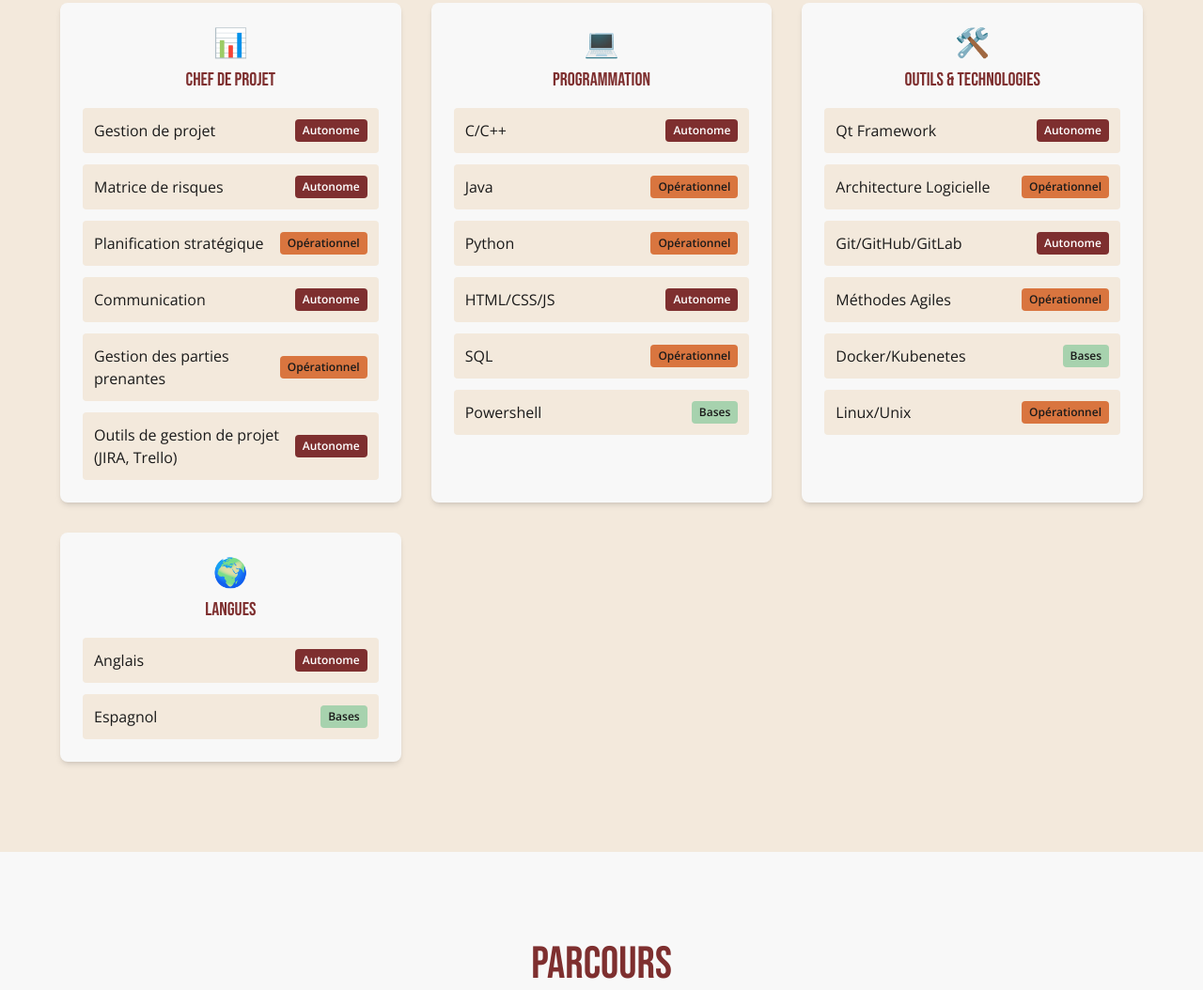
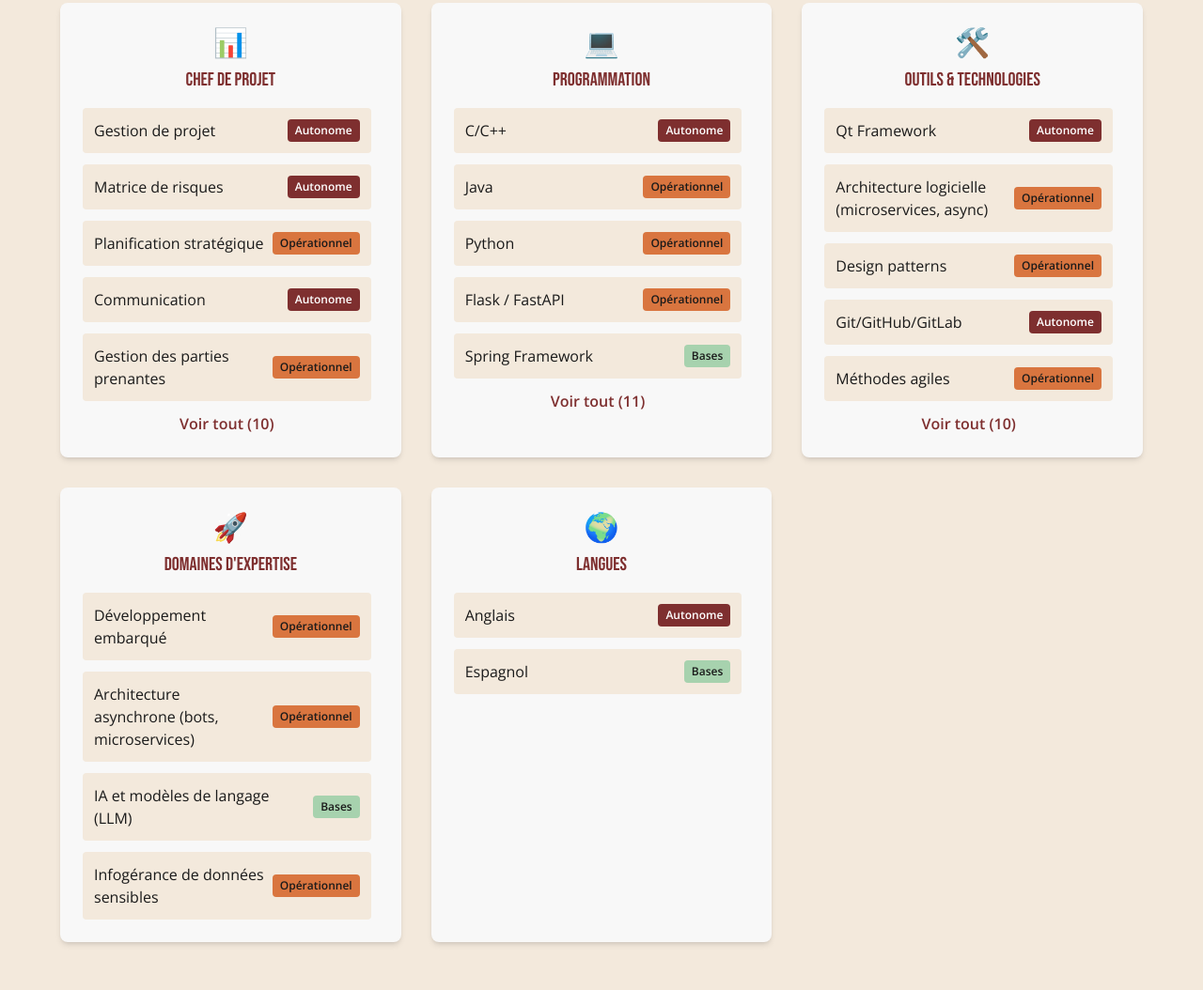
Before and after one commit to mistheo/mistheo.github.io, a plain HTML site: page index.html in a window 1280 px wide. Shown: the part 1770-2824 px from the top of the page at 94% size. Drawn offline with nearby package versions, Linux system fonts and the light colour scheme.

Commit message:
Mise à jour des compétences : ajout de nouvelles compétences et amélioration de l'affichage dynamique dans index.html pour une meilleure expérience utilisateur.

```diff
--- a/assets/data/skills.js
+++ b/assets/data/skills.js
@@ -4,12 +4,16 @@ window.skillsData = [
         "title": "Chef de projet",
         "icon": "📊",
         "skills": [
-            { "name": "Gestion de projet", "level": '3'},
-            { "name": "Matrice de risques", "level": '3'},
-            { "name": "Planification stratégique", "level": '2'},
-            { "name": "Communication", "level": '3'},
-            { "name": "Gestion des parties prenantes", "level": '2'},
-            { "name": "Outils de gestion de projet (JIRA, Trello)", "level": '3'}
+            { "name": "Gestion de projet", "level": "3" },
+            { "name": "Matrice de risques", "level": "3" },
+            { "name": "Planification stratégique", "level": "2" },
+            { "name": "Communication", "level": "3" },
+            { "name": "Gestion des parties prenantes", "level": "2" },
+            { "name": "Outils de gestion de projet (JIRA, Trello)", "level": "3" },
+            { "name": "Veille technique / réglementaire", "level": "2" },
+            { "name": "Compréhension des besoins utilisateurs", "level": "3" },
+            { "name": "Vulgarisation technique", "level": "3" },
+            { "name": "RGPD / confidentialité des données", "level": "2" }
         ]
     },
     {
@@ -17,25 +21,45 @@ window.skillsData = [
         "title": "Programmation",
         "icon": "💻",
         "skills": [
-            { "name": "C/C++", "level": '3'},
-            { "name": "Java", "level": '2' },
-            { "name": "Python", "level": '2'},
-            { "name": "HTML/CSS/JS", "level": '3'},
-            { "name": "SQL", "level": '2'},
-            { "name": "Powershell", "level": '1'}
+            { "name": "C/C++", "level": "3" },
+            { "name": "Java", "level": "2" },
+            { "name": "Python", "level": "2" },
+            { "name": "Flask / FastAPI", "level": "2" },
+            { "name": "Spring Framework", "level": "1" },
+            { "name": "HTML/CSS/JS", "level": "3" },
+            { "name": "React / Next.js", "level": "1" },
+            { "name": "Svelte", "level": "1" },
+            { "name": "Salesforce", "level": "1" },
+            { "name": "SQL", "level": "2" },
+            { "name": "Powershell", "level": "1" }
         ]
     },
     {
         "id": "tools",
-        "title": "Outils & Technologies",
+        "title": "Outils & technologies",
         "icon": "🛠️",
         "skills": [
-            { "name": "Qt Framework", "level": '3' },
-            { "name": "Architecture Logicielle", "level": '2' },
-            { "name": "Git/GitHub/GitLab", "level": '3' },
-            { "name": "Méthodes Agiles", "level": '2' },
-            { "name": "Docker/Kubenetes", "level": '1'},
-            { "name": "Linux/Unix", "level": '2' }
+            { "name": "Qt Framework", "level": "3" },
+            { "name": "Architecture logicielle (microservices, async)", "level": "2" },
+            { "name": "Design patterns", "level": "2" },
+            { "name": "Git/GitHub/GitLab", "level": "3" },
+            { "name": "Méthodes agiles", "level": "2" },
+            { "name": "Tests unitaires (Python, Java)", "level": "2" },
+            { "name": "Docker/Kubernetes", "level": "1" },
+            { "name": "Linux/Unix", "level": "2" },
+            { "name": "Notion / Obsidian", "level": "2" },
+            { "name": "Outils de documentation automatique", "level": "2" }
+        ]
+    },
+    {
+        "id": "specialisations",
+        "title": "Domaines d'expertise",
+        "icon": "🚀",
+        "skills": [
+            { "name": "Développement embarqué", "level": "2" },
+            { "name": "Architecture asynchrone (bots, microservices)", "level": "2" },
+            { "name": "IA et modèles de langage (LLM)", "level": "1" },
+            { "name": "Infogérance de données sensibles", "level": "2" }
         ]
     },
     {
@@ -43,8 +67,8 @@ window.skillsData = [
         "title": "Langues",
         "icon": "🌍",
         "skills": [
-            { "name": "Anglais", "level": '3' },
-            { "name": "Espagnol", "level": '1' }
+            { "name": "Anglais", "level": "3" },
+            { "name": "Espagnol", "level": "1" }
         ]
-    }
-];
+    },
+]
--- a/index.html
+++ b/index.html
@@ -337,16 +337,30 @@
                             <div class="text-3xl mb-2" x-text="skill.icon"></div>
                             <h3 class="font-bebas text-xl text-bordeaux" x-text="skill.title"></h3>
                         </div>
-                        <div class="space-y-3">
-                            <template x-for="item in skill.skills" :key="item.name">
+                        <div
+                            class="space-y-3 pr-2"
+                            x-data="{ expanded: false, limit: 5 }"
+                            :class="{'max-h-80 overflow-y-auto': expanded && skill.skills.length > limit}"
+                        >
+                            <template x-for="(item, idx) in expanded ? skill.skills : skill.skills.slice(0, limit)" :key="item.name">
                                 <div class="bg-cream p-3 rounded transition-all duration-300 hover:bg-mint hover:scale-105 flex items-center justify-between">
                                     <span class="font-medium text-black-matte" x-text="item.name"></span>
-                                    <span class="ml-2 px-2 py-1 rounded text-xs font-semibold" :class="{
-                                        'bg-mint text-black-matte': item.level === '1',
-                                        'bg-orange text-black-matte': item.level === '2',
-                                        'bg-bordeaux text-white': item.level === '3'
-                                    }" x-text="item.level === '1' ? 'Bases' : (item.level === '2' ? 'Opérationnel' : (item.level === '3' ? 'Autonome' : item.level))"></span>
+                                    <span class="ml-2 px-2 py-1 rounded text-xs font-semibold"
+                                        :class="{
+                                            'bg-mint text-black-matte': item.level === '1',
+                                            'bg-orange text-black-matte': item.level === '2',
+                                            'bg-bordeaux text-white': item.level === '3'
+                                        }"
+                                        x-text="item.level === '1' ? 'Bases' : (item.level === '2' ? 'Opérationnel' : (item.level === '3' ? 'Autonome' : item.level))">
+                                    </span>
                                 </div>
+                            </template>
+                            <template x-if="skill.skills.length > limit">
+                                <button
+                                    class="mt-2 w-full text-center text-bordeaux font-semibold hover:underline focus:outline-none"
+                                    @click="expanded = !expanded"
+                                    x-text="expanded ? 'Voir moins' : `Voir tout (${skill.skills.length})`"
+                                ></button>
                             </template>
                         </div>
                     </div>
```
